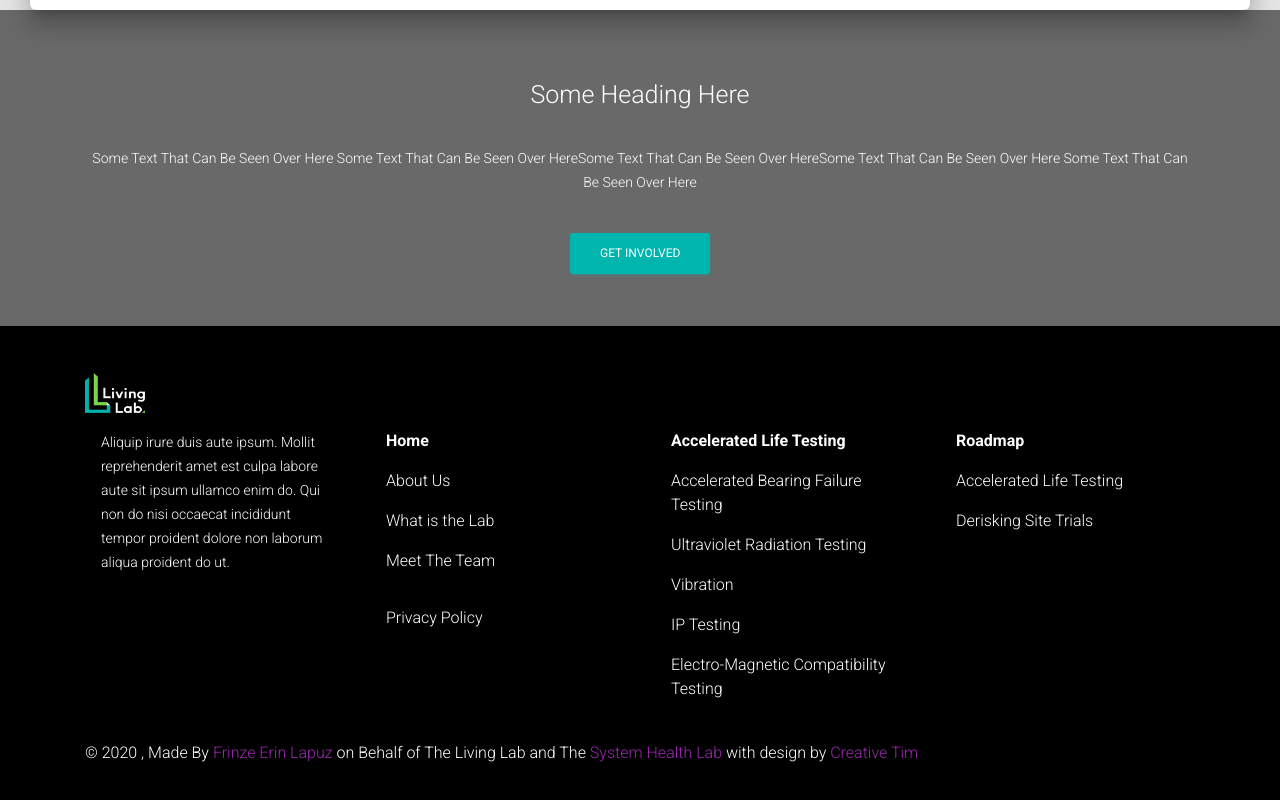
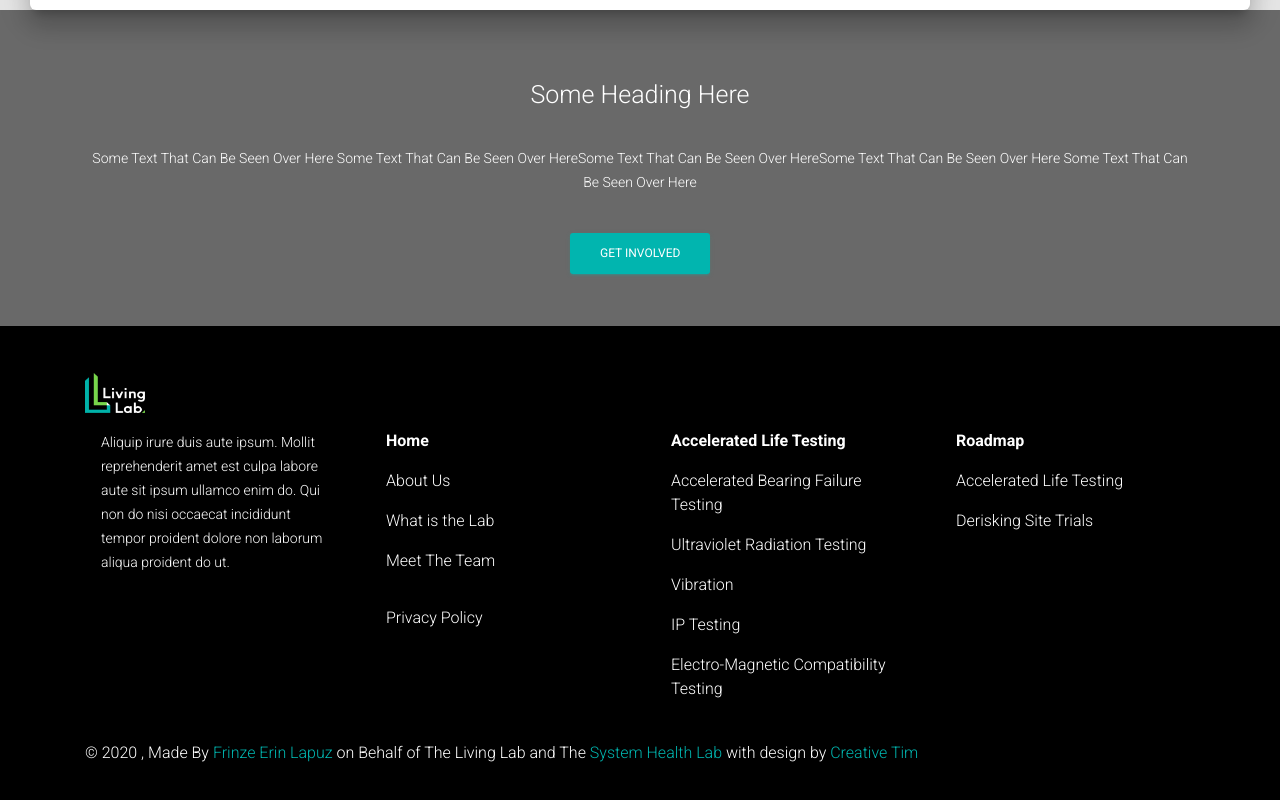
Before and after one commit to uwasystemhealth/livinglab-site-v3, a Next.js app: page / in a window 1280 px wide. Shown: the part 1240-2040 px from the top of the page. Built offline with nearby package versions, Linux system fonts and the light colour scheme.

Commit message:
override anchor color

```diff
--- a/assets/scss/override/override.scss
+++ b/assets/scss/override/override.scss
@@ -1,2 +1,5 @@
 // THIS IS ONLY FOR STYLINGS THAT ARE VERY DIFFICULT TO OVERRIDE ON MUI
 // USE SPARINGLY
+a {
+    color: #01B5AF
+}
```
